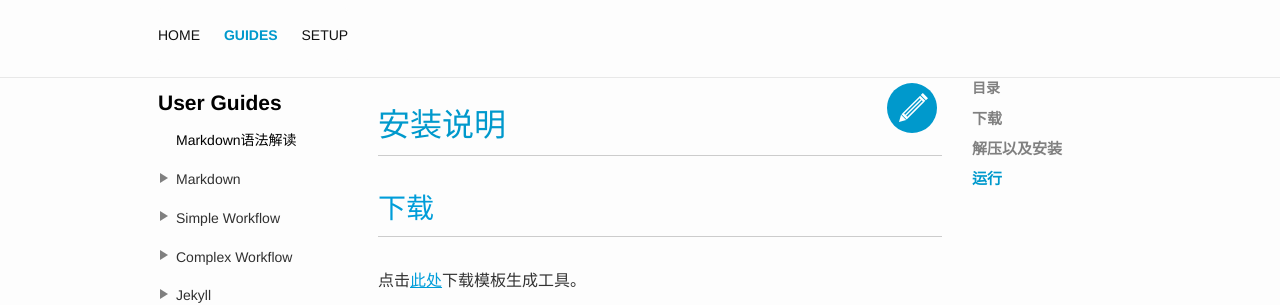
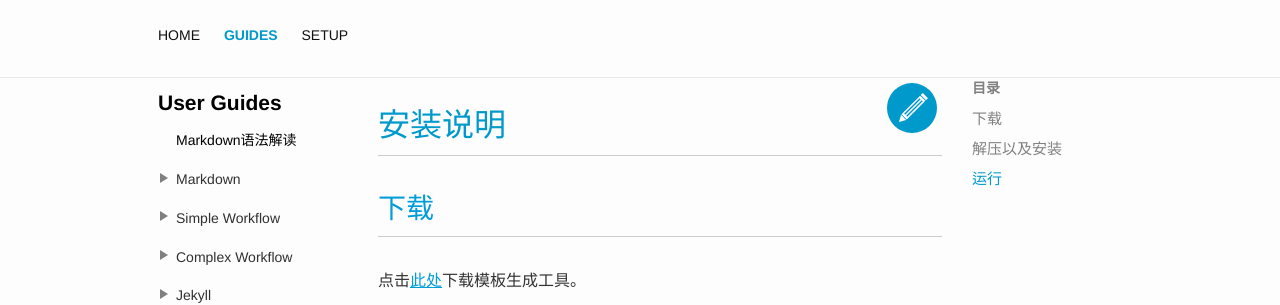
Before and after one commit to pnpdjie/pnpdjie.github.io, a Jekyll site: the page built from docs/guides/generator/template-generator-install.md, in a window 1280 px wide. Shown: the part 153-458 px from the top of the page. Built offline with Jekyll 4.4.1, drawn with Linux system fonts in a browser that asks for light colours; cached includes are drawn as plain includes.

Commit message:
Update _base.sass

```diff
--- a/_sass/_base.sass
+++ b/_sass/_base.sass
@@ -299,7 +299,7 @@ button
     a
       position: relative
       color: $grey
-      font-weight: 700
+      //font-weight: 700
       text-decoration: none
 
       &:focus
```
